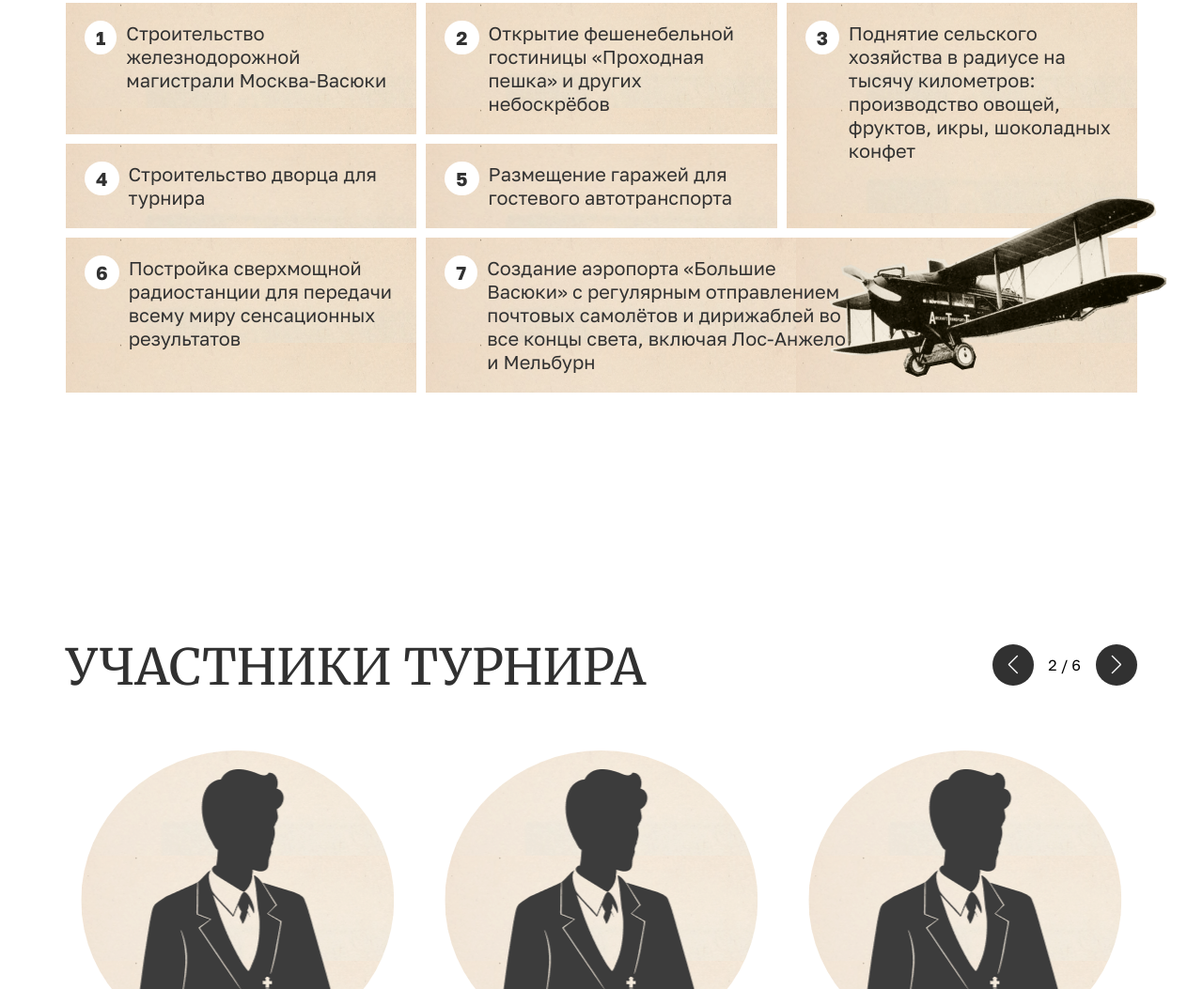
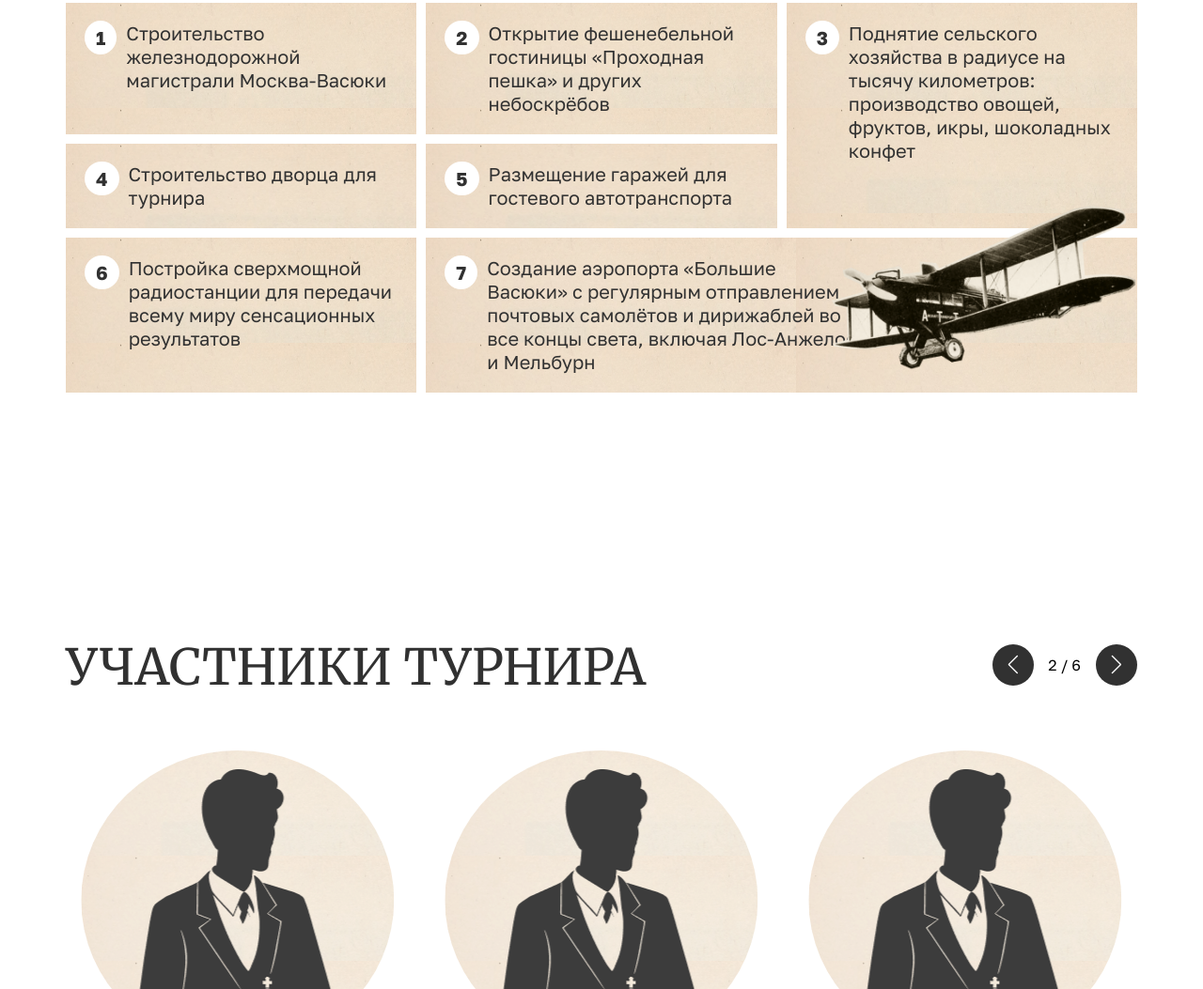
Before and after one commit to GashaPalkin/chess-landing-test, a website: page src/index.html in a window 1280 px wide. Shown: the part 2122-3175 px from the top of the page at 94% size. Drawn offline with nearby package versions, Linux system fonts and the light colour scheme; files that its build step writes are made by us from their sources.

Commit message:
minor bug fixes

```diff
--- a/src/scss/style.scss
+++ b/src/scss/style.scss
@@ -434,13 +434,15 @@ section {
   .stage-7::after {
     width: auto !important;
     position: absolute;
-    right: -7%;
+    right: -5%;
     bottom: -10%;
+    transform: scale(.9);
     @include respond-to($md, 9999px) {
       content: url("../img/plane.png");
     }
     @include respond-to($md, $lg) {
       right: -12%;
+      bottom: 10%;
     }
   }
 }
```
Also changed, not shown: build/css/style.min.css, docs/css/style.min.css, 1 other file.
